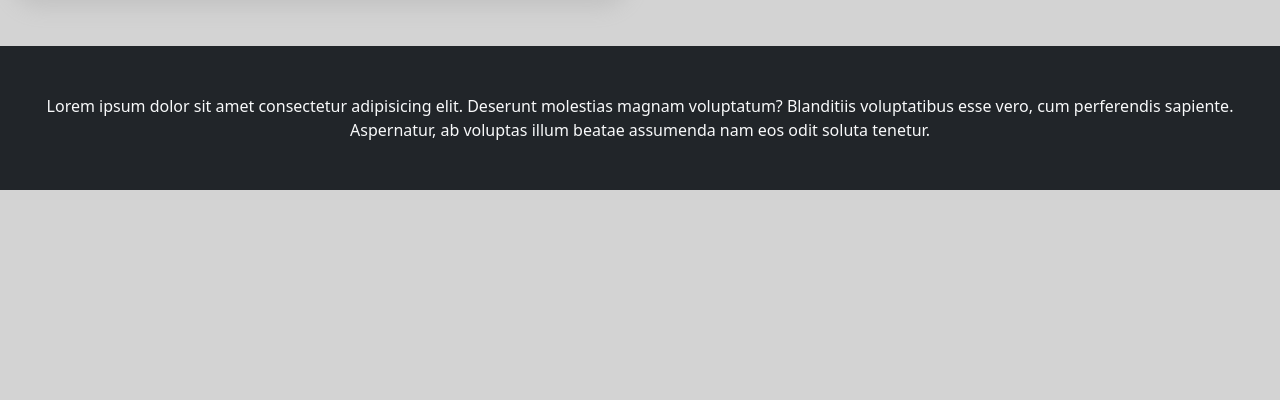
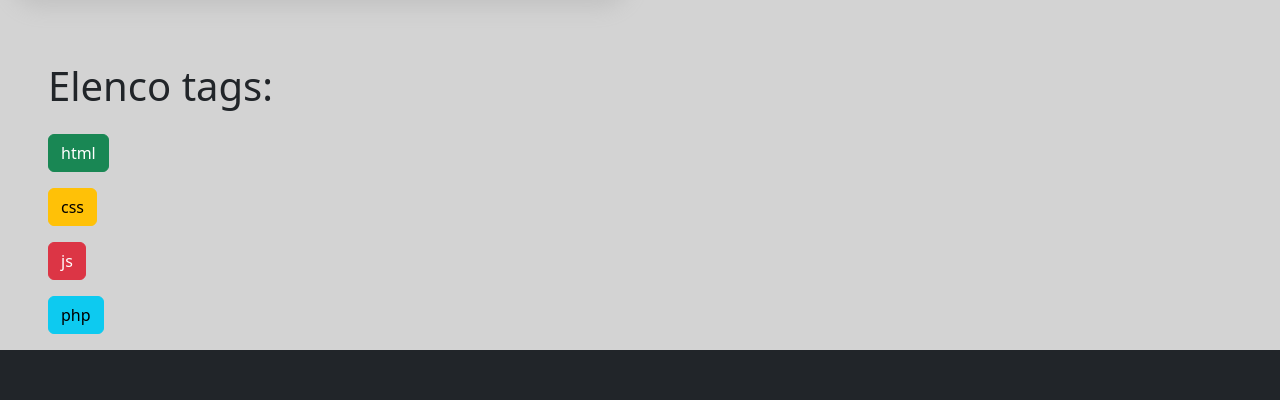
Before and after one commit to SimoneChiodo/react-props, a React (Vite) app: page / in a window 1280 px wide. Shown: the part 1366-1766 px from the top of the page. Before the commit the page ends 1556 px from the top, so only its background shows below. Built offline with nearby package versions, Linux system fonts and the light colour scheme.

Commit message:
add tags-list section

```diff
--- a/src/App.jsx
+++ b/src/App.jsx
@@ -5,6 +5,7 @@ import Header from "./Header";
 import Post from "./components/Post";
 import Footer from "./Footer";
 import { posts } from "./data/posts";
+import ChooseTagColor from "./ChooseTagColor";
 
 // Bootstrap CSS
 import "../node_modules/bootstrap/dist/css/bootstrap.min.css";
@@ -15,12 +16,19 @@ import "./index.css";
 function App() {
     const [count, setCount] = useState(0);
 
+    let tags = [];
+    posts.map((post) =>
+        post.tags.map((tag) => {
+            if (!tags.includes(tag)) tags.push(tag);
+        })
+    );
+
     return (
         <>
             <div className="wrapper d-flex flex-column">
                 <Header />
                 <main>
-                    <section id="post-list"></section>
+                    <section id="post-list">
                         <div className="row mb-5">
                             {posts
                                 .filter((post) => post.published === true)
@@ -38,6 +46,28 @@ function App() {
                                     </div>
                                 ))}
                         </div>
+                    </section>
+
+                    <section id="tag-list">
+                        <h2 className="py-3 px-5 fs-1">Elenco tags:</h2>
+                        <div className="tags-container px-5">
+                            {tags.map((tag) => (
+                                <>
+                                    {" "}
+                                    <p
+                                        key={"tag-" + tag}
+                                        className={
+                                            "object-fit-contain btn " +
+                                            ChooseTagColor(tag)
+                                        }
+                                    >
+                                        {tag}
+                                    </p>
+                                    <br />
+                                </>
+                            ))}
+                        </div>
+                    </section>
                 </main>
                 <Footer />
             </div>
--- /dev/null
+++ b/src/ChooseTagColor.jsx
@@ -0,0 +1,14 @@
+export default function ChooseTagColor(tag) {
+    switch (tag) {
+        case "html":
+            return "btn-success";
+        case "css":
+            return "btn-warning";
+        case "js":
+            return "btn-danger";
+        case "php":
+            return "btn-info";
+        default:
+            return "btn-light";
+    }
+}
--- a/src/components/Post.jsx
+++ b/src/components/Post.jsx
@@ -1,21 +1,7 @@
 import styles from "./Post.module.css";
+import ChooseTagColor from "../ChooseTagColor";
 
 export default function ({ img, title, description, buttons }) {
-    function ChooseTagColor(tag) {
-        switch (tag) {
-            case "html":
-                return "btn-success";
-            case "css":
-                return "btn-warning";
-            case "js":
-                return "btn-danger";
-            case "php":
-                return "btn-info";
-            default:
-                return "btn-light";
-        }
-    }
-
     return (
         <div className={styles.card}>
             <img
```
Lines whose indentation alone changed are shown as unchanged.
